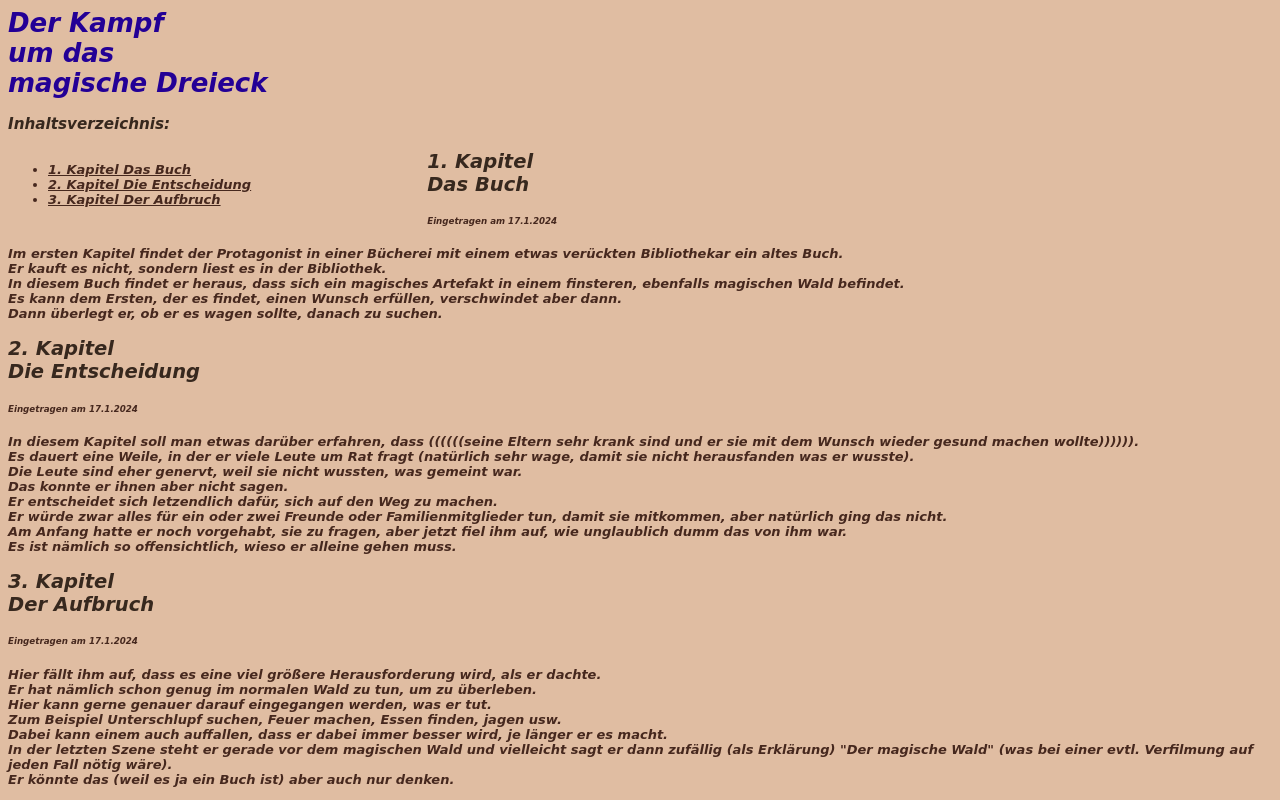
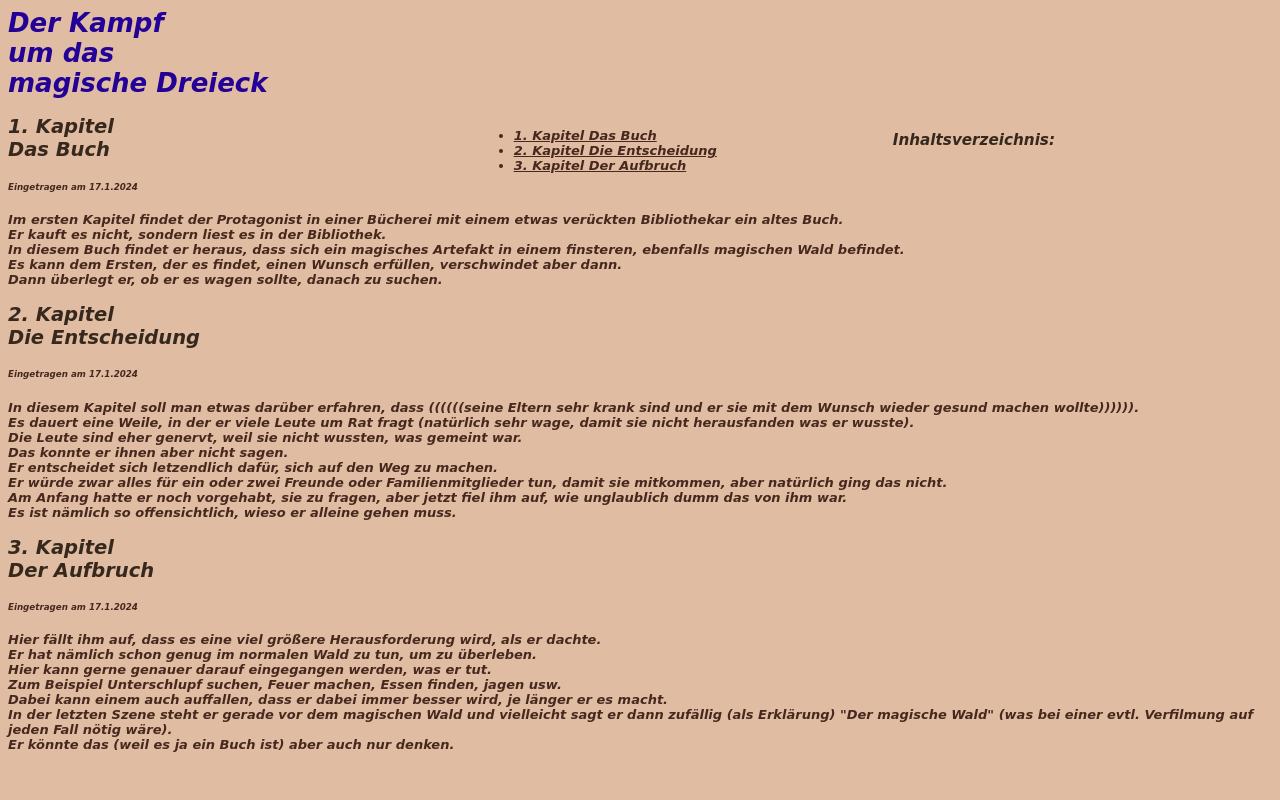
Before and after one commit to Erste-Website/Erste-Website.github.io, a plain HTML site: page index.html in a window 1280 px wide. Drawn offline with Linux system fonts and the light colour scheme.

Commit message:
index.html

```diff
--- a/index.html
+++ b/index.html
@@ -19,10 +19,12 @@
             }
             #Inhaltsverzeichnis{
                 color:rgb(55, 40, 30);
+                width:30%;
+                float:right;
             }
             #Inhaltsverzeichnis-Punkte{
                 width:30%;
-                float:left;
+                float:right;
             }
             #Das-Buch{
                 color:rgb(55, 40, 30);
```
